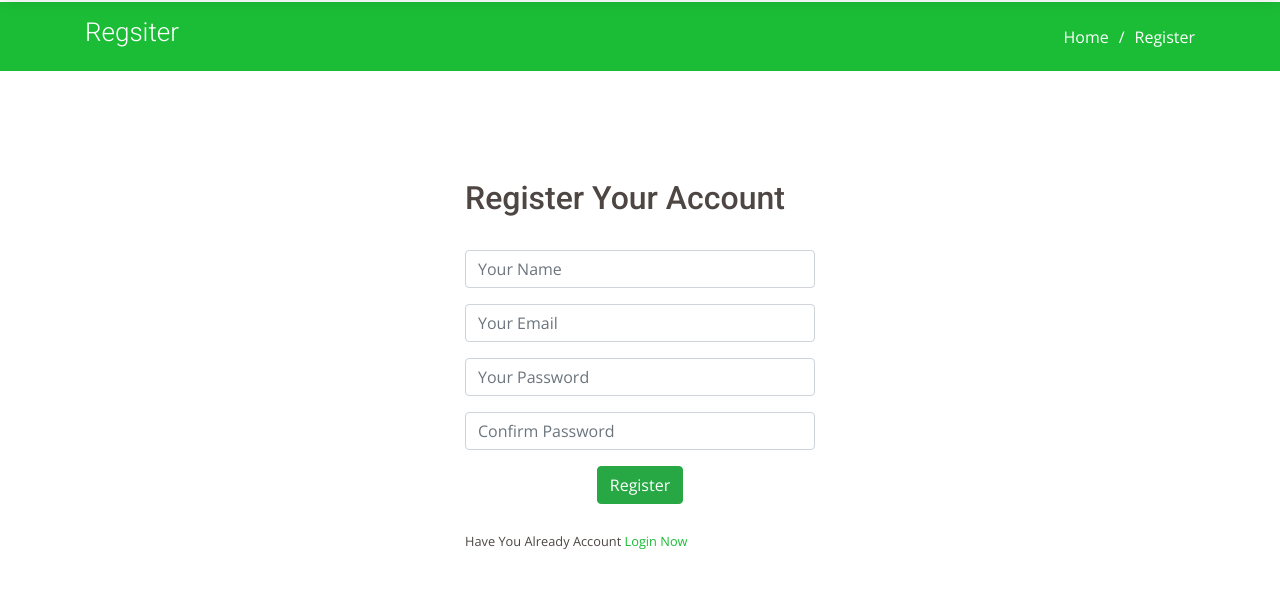
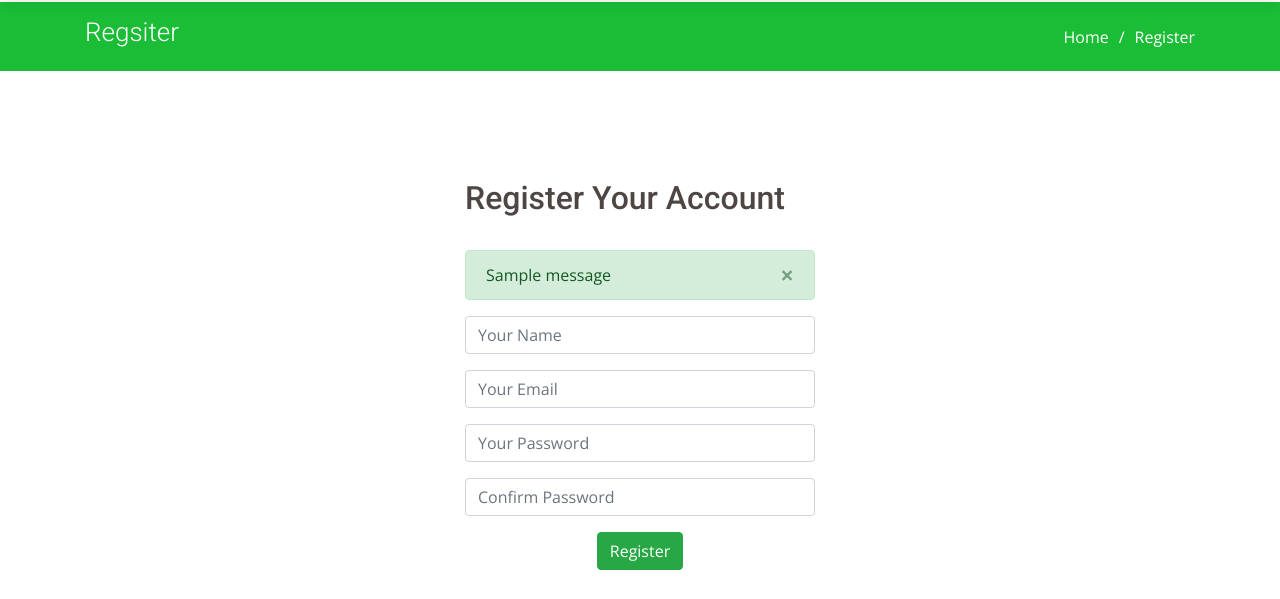
Before and after one commit to Thaquidheen/django-portfolio, a Django app: page /authentication/registration/ in a window 1280 px wide. Shown: the part 70-669 px from the top of the page. Run offline with Django 4.2, Linux system fonts and the light colour scheme; one stand-in notice (Sample message) is shown; some libraries are stand-ins or nearby versions.

Commit message:
complete

```diff
--- a/authentication/urls.py
+++ b/authentication/urls.py
@@ -3,7 +3,7 @@ from . import views
 
 urlpatterns = [
     path('',views.authlogin,name='login'),
-    path('registration/',views.register,name='registration'),
+    path('registration/',views.authregister,name='registration'),
     path('forget-password/',views.forgetpassword,name='forgetpassword'),
     path('logout/',views.authlogout,name='logout')
 
--- a/authentication/views.py
+++ b/authentication/views.py
@@ -1,6 +1,7 @@
 from django.shortcuts import render,redirect
 from django.contrib.auth import authenticate,login,logout
-
+from django.contrib import messages
+from django.contrib.auth.models import User
 # Create your views here.
 
 def authlogin(request):
@@ -12,12 +13,13 @@ def authlogin(request):
             login(request,user)
             return redirect('profile')
         else:
-            print('Invalid Username or Password')
+            messages.error(request, 'Username or Password Invalid')
 
     return render(request,'authentication/login.html')
 
 def authlogout(request):
     logout(request)
+    messages.success(request, 'Logout Successfully !')
     return redirect('login')
 
 
@@ -25,7 +27,25 @@ def authlogout(request):
 
 
 
-def register(request):
+
+def authregister(request):
+    if request.method == 'POST':
+        username= request.POST['name']
+        email= request.POST['email']
+        password= request.POST['password']
+        confirm_password= request.POST['confirm_password']
+        if password == confirm_password:
+            if User.objects.filter(username=username).exists():
+                messages.error(request, 'Username Already Exist')
+            elif User.objects.filter(email=email).exists():
+                messages.error(request, 'Email Already Exist')
+            else:
+                user= User.objects.create_user(username=username,password=password,email=email)
+                user.save()
+                return redirect('login')
+
+        else:
+            messages.error(request, 'Password is not matching')
     return render(request,'authentication/registration.html')
 
 def forgetpassword(request):
--- a/template/authentication/registration.html
+++ b/template/authentication/registration.html
@@ -25,30 +25,38 @@
       <div class="row mt-5 justify-content-center" data-aos="fade-up">
         <div class="col-lg-4">
             <h2>Register Your Account</h2><br>
+            {% for message in messages %}
+            <div class="alert {{ message.tags }} alert-dismissible" role="alert">
+              <button type="button" class="close" data-dismiss="alert" aria-label="Close">
+                <span aria-hidden="true">&times;</span>
+              </button>
+              {{ message }}
+            </div>
+          {% endfor %}
           <form action="" method="post" role="form" >
             {% csrf_token %}
             <div class="form-group">
 
-                <input type="text" name="name" class="form-control" id="name" placeholder="Your Name"  />
+                <input type="text" name="name" class="form-control"  placeholder="Your Name"  />
                 <div class="validate"></div>
 
             </div>
             <div class="form-group">
 
-                <input type="text" name="email" class="form-control" id="name" placeholder="Your Email"  />
+                <input type="text" name="email" class="form-control"  placeholder="Your Email"  />
                 <div class="validate"></div>
 
             </div>
 
             <div class="form-group">
 
-                <input type="password" name="password" class="form-control" id="name" placeholder="Your Password"  />
+                <input type="password" name="password" class="form-control"  placeholder="Your Password"  />
                 <div class="validate"></div>
 
             </div>
             <div class="form-group">
 
-                <input type="password" name="confirm_password" class="form-control" id="name" placeholder="Confirm Password"  />
+                <input type="password" name="confirm_password" class="form-control"  placeholder="Confirm Password"  />
                 <div class="validate"></div>
 
             </div>
```
Also changed, not shown: portfolio/settings.py (+11 -0 lines), template/authentication/login.html (+10 -0 lines), db.sqlite3.
